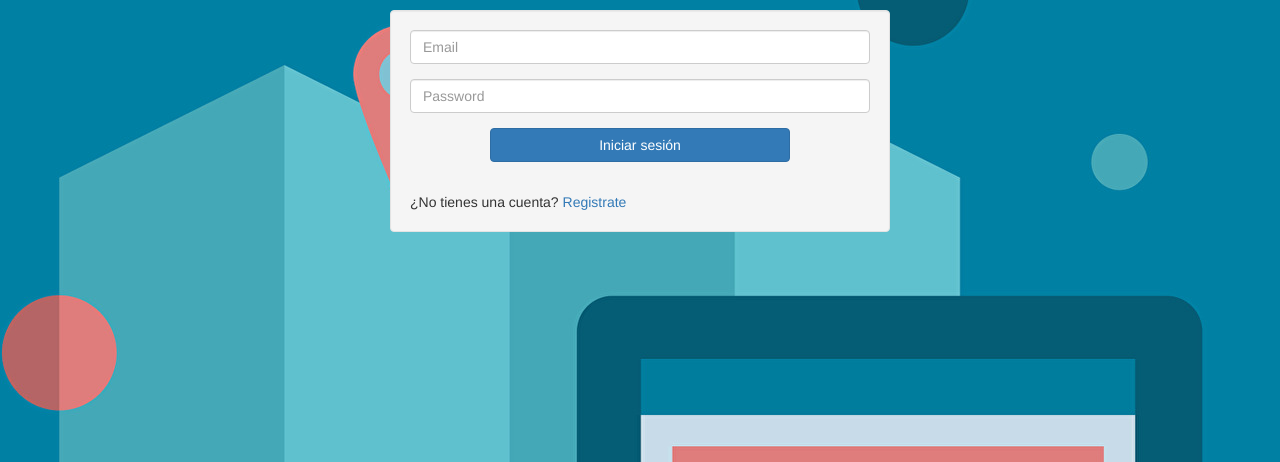
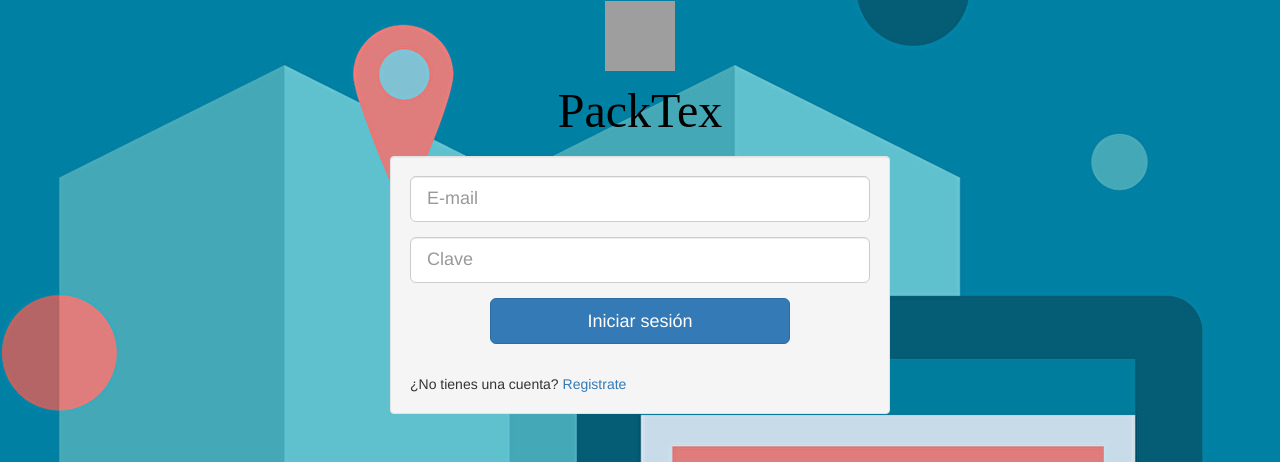
Before and after one commit to mari1811/vistas2, a PHP site: page / in a window 1280 px wide. Shown: the top 462 px of the page. Run offline with PHP 8.4, Linux system fonts and the light colour scheme; grey boxes are pictures that could not be loaded.

Commit message:
Update index.php

```diff
--- a/index.php
+++ b/index.php
@@ -1,25 +1,26 @@
-
 <?php
 echo "<!DOCTYPE html>\n";
 echo "<html>\n";
 echo " <head>\n";
 echo " <meta http-equiv=\"Content-Type\" content=\"text/html; charset=UTF-8\">\n";
-echo " <title>JSP Page</title>\n";
+echo " <title>Login</title>\n";
 echo " <link href=\"css/bootstrap.min.css\" rel=\"stylesheet\" type=\"text/css\"/>\n";
 echo " <link href=\"css/newcss.css\" rel=\"stylesheet\" type=\"text/css\"/>\n";
 echo " </head>\n";
-echo " <body background=\"imagenes/fondo2.jpg\"> \n";
+echo " <body background=\"imagenes/fondo2.jpg\" > \n";
+echo " <center><img style=\"float:top; margin:1px;\" alt=\"\" src=\"imagenes/mapa5.png\" width=\"70\" height=\"70\" />\n";
+echo " </center> <font face=\"SimSun-ExtB\" size=\"7\" color=\"black\"> <center id=\"titulo1\">PackTex</center></font>\n";
 echo " <div class=\"container well\"id=\"login\"> \n";
 echo " <form>\n";
 echo " <div class=\"form-group\">\n";
-echo " <input type=\"email\" class=\"form-control\" id=\"exampleInputEmail1\" placeholder=\"Email\">\n";
+echo " <input type=\"email\" class=\"form-control input-lg\" id=\"exampleInputEmail1\" placeholder=\"E-mail\">\n";
 echo " </div>\n";
 echo " <div class=\"form-group\">\n";
-echo " <input type=\"password\" class=\"form-control\" id=\"exampleInputPassword1\" placeholder=\"Password\">\n";
+echo " <input type=\"password\" class=\"form-control input-lg\" id=\"exampleInputPassword1\" placeholder=\"Clave\">\n";
 echo " </div>\n";
-echo " <center> <button type=\"submit\" class=\"btn btn-primary\"id=\"iniciar\">Iniciar sesión</button></center>\n";
+echo " <center> <button type=\"submit\" class=\"btn btn-primary btn-lg\"id=\"iniciar\">Iniciar sesión</button></center>\n";
 echo " <text>¿No tienes una cuenta? </text>\n";
-echo "<a href=\"https://p124.herokuapp.com/registar.php\" >Registrate</a>\n";
+echo "<a href=\"registrar.jsp\" >Registrate</a>\n";
 echo "</form> \n";
 echo " </div>\n";
 echo " </body>\n";
```
